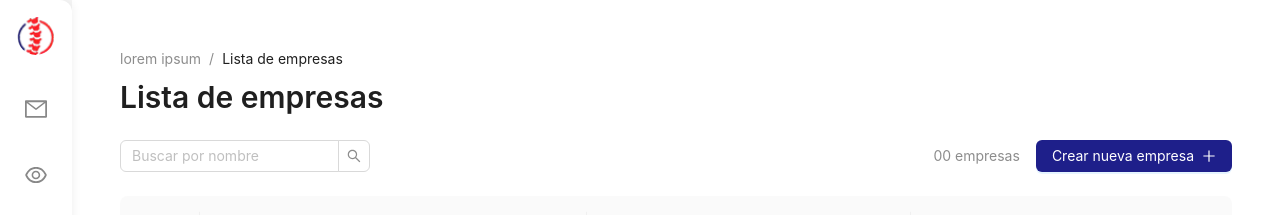
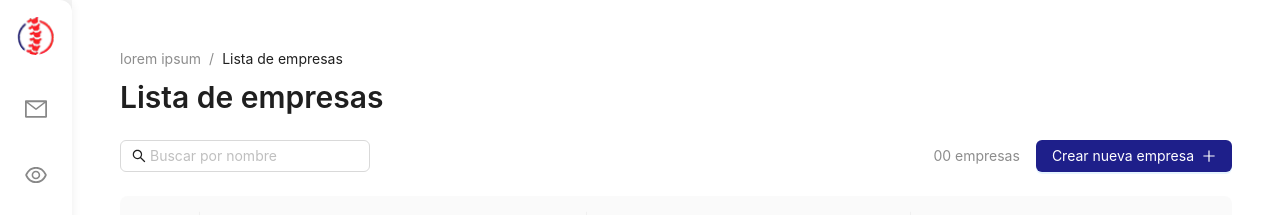
Before and after one commit to felipeallen20/Prueba-7am, a Next.js app: page /dashboard in a window 1280 px wide. Shown: the top 215 px of the page. Built offline with nearby package versions, Linux system fonts and the light colour scheme.

Commit message:
style(filter-table): Filter Table input modificated for an icon in left

```diff
--- a/src/components/dashboard/FilterTable.tsx
+++ b/src/components/dashboard/FilterTable.tsx
@@ -1,7 +1,7 @@
 'use client';
 
 import { Input, Button, Typography, Space } from 'antd';
-import { PlusOutlined } from '@ant-design/icons';
+import { SearchOutlined, PlusOutlined } from '@ant-design/icons';
 
 const { Text } = Typography;
 
@@ -14,11 +14,16 @@ interface FilterTableProps {
 export default function FilterTable({ totalEmpresas, onSearch, onCreate }: FilterTableProps) {
   return (
     <div style={{ display: 'flex', justifyContent: 'space-between', alignItems: 'center', marginBottom: 24 }}>
-      <Input.Search
+      <Input
         placeholder="Buscar por nombre"
         allowClear
-        onSearch={onSearch}
+        onPressEnter={(e) => {
+          const inputValue = (e.target as HTMLInputElement).value;
+          onSearch(inputValue);
+        }}
         style={{ maxWidth: 250 }}
+        prefix={<SearchOutlined />}
+        className="custom-search"
       />
 
       <Space size="middle">
```
